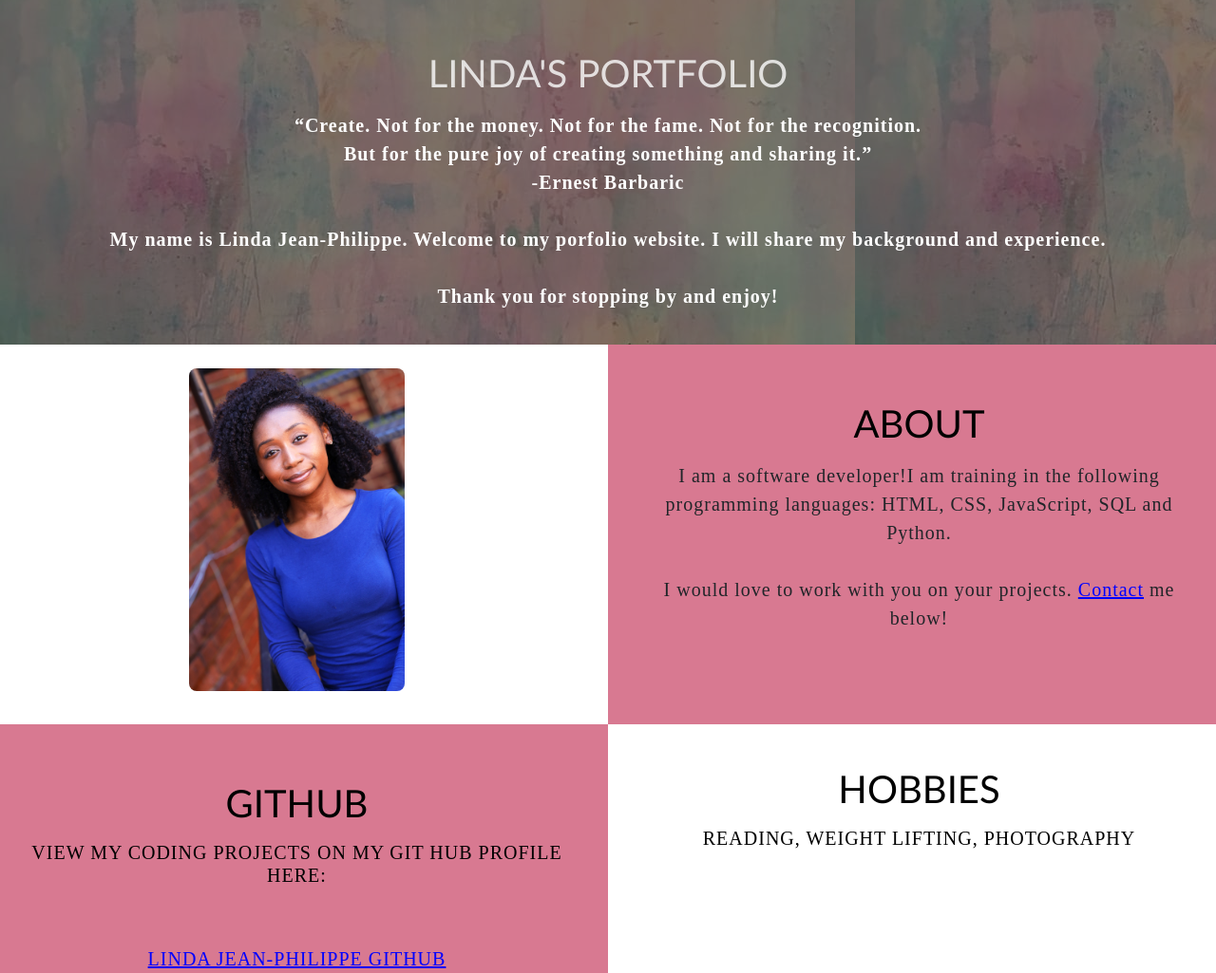
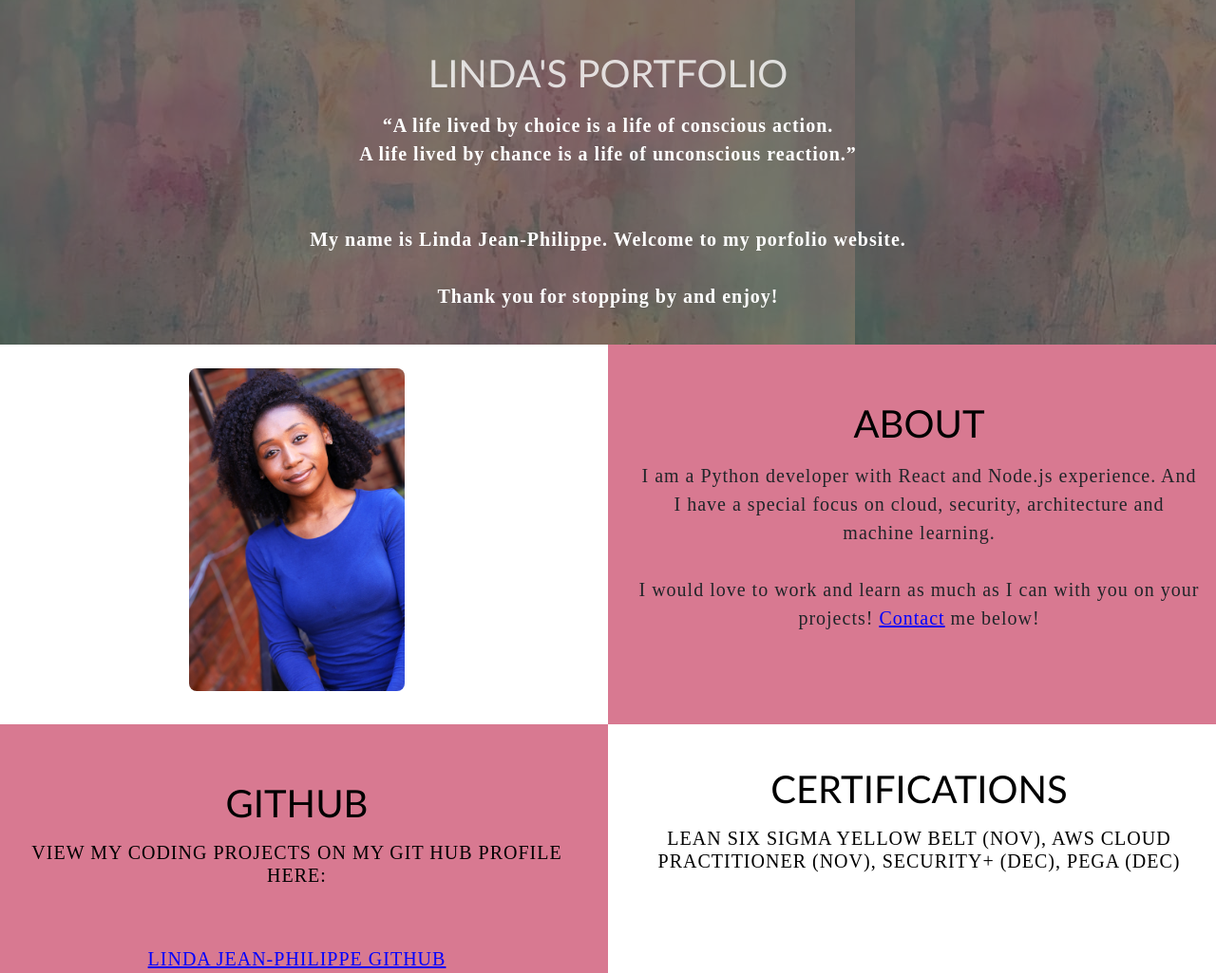
Before and after one commit to Lindajeanph/Portfolio, a plain HTML site: page PORTFOLIO PROJECT WEBSITE/portfolio_website/index.html in a window 1280 px wide. Shown: the part 180-1205 px from the top of the page at 95% size. Drawn offline with nearby package versions, Linux system fonts and the light colour scheme; files that its build step writes are made by us from their sources; files whose address does not match are found by name.

Commit message:
Updated the site

```diff
--- a/PORTFOLIO PROJECT WEBSITE/portfolio_website/index.html
+++ b/PORTFOLIO PROJECT WEBSITE/portfolio_website/index.html
@@ -34,11 +34,11 @@
 			<p>
 				<strong>
 					<center>
-						<q>Create. Not for the money. Not for the fame. Not for the recognition.
-						<br>But for the pure joy of creating something and sharing it.</q>
-						<br>-Ernest Barbaric<br>
+						<q>A life lived by choice is a life of conscious action.
+						<br>A life lived by chance is a life of unconscious reaction.</q>
+						<br><br>
 						<br>
-						My name is Linda Jean-Philippe. Welcome to my porfolio website. I will share my background and experience.<br>
+						My name is Linda Jean-Philippe. Welcome to my porfolio website.<br>
 						<br>Thank you for stopping by and enjoy!<br>
 				</center>
 			</strong>
@@ -51,7 +51,7 @@
 		</div>
 		<div class= "column1"> <!--right column-->
 			<h1>About</h1>
-			<p><center>I am a software developer!I am training in the following programming languages: HTML, CSS, JavaScript, SQL and Python.<br><br>I would love to work with you on your projects. <a href="#contact">Contact</a> me below! </center></p>
+			<p><center>I am a Python developer with React and Node.js experience. And I have a special focus on cloud, security, architecture and machine learning. <br><br>I would love to work and learn as much as I can with you on your projects! <a href="#contact">Contact</a> me below! </center></p>
 		</div>
 	</div>
 
@@ -70,10 +70,11 @@
 
 
 		<div class= "column2"><!--right column-->
-			<h1>Hobbies
+			<h1>Certifications
 				<p>
 					<center>
-						Reading, weight lifting, photography
+						Lean Six Sigma Yellow Belt (Nov), AWS Cloud Practitioner (Nov), Security+ (Dec), PEGA (Dec)
+
 					</center>
 				</p>
 			</h1>
@@ -103,7 +104,7 @@
 <!--footer section-->
 	<footer>
 			<p>						<!--add llc here-->
-					<center>&copy Linda JP Development</a></center><br>
+					<center>&copy Linda JP Development, LLC</a></center><br>
 			</p>
 	</footer>
 
```
